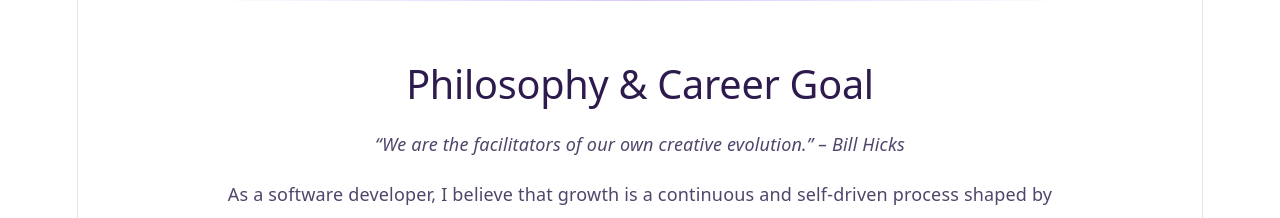
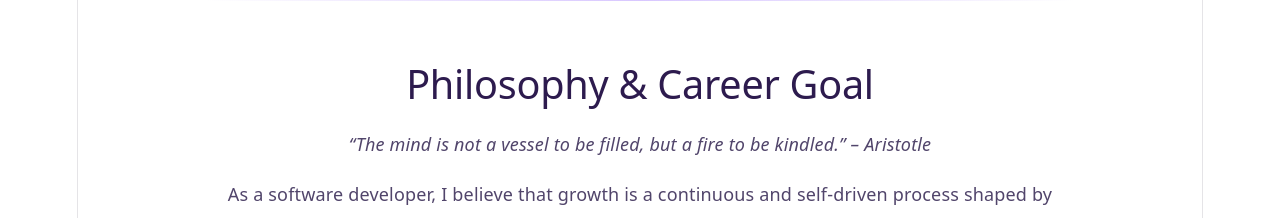
Before and after one commit to kashfimehbuba77/Portfolio, a React app: page / in a window 1280 px wide. Shown: the part 880-1098 px from the top of the page. Built offline with nearby package versions, Linux system fonts and the light colour scheme; the HTML template or start-up script is replaced by a standard one.

Commit message:
Changing the Philosophy statement

```diff
--- a/src/components/CareerGoal.jsx
+++ b/src/components/CareerGoal.jsx
@@ -13,7 +13,7 @@ const CareerGoal = () => {
         <h2>Philosophy & Career Goal</h2>
 
         <p className="quote">
-          “We are the facilitators of our own creative evolution.” – Bill Hicks
+          “The mind is not a vessel to be filled, but a fire to be kindled.” – Aristotle
         </p>
 
         <p>
```
